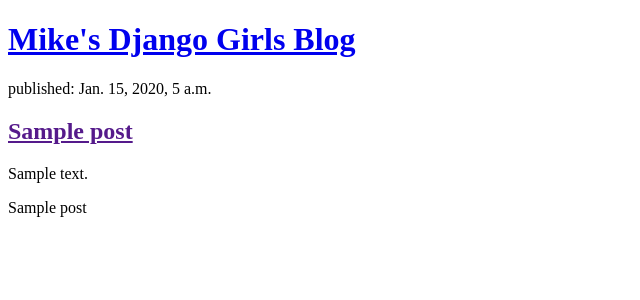
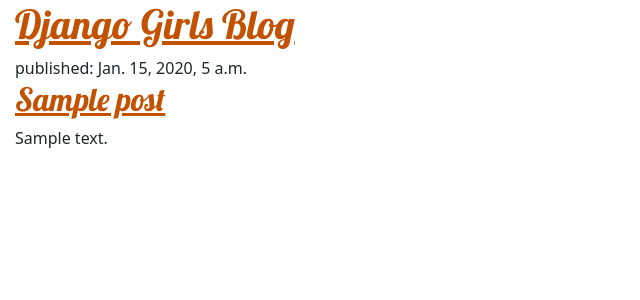
Before and after one commit to Aphelious/my_first_blog, a Django app: page / in a window 1280 px wide. Shown: the top 300 px of the page, without its empty margins (0-640 px from the left). Run offline with Django 3.2, Linux system fonts and the light colour scheme; tables that the repository leaves empty hold one stand-in row (values such as "Sample post").

Commit message:
Add blog.css

```diff
--- /dev/null
+++ b/blog/static/css/blog.css
@@ -0,0 +1,8 @@
+
+h1 a, h2 a {
+    color: #C25100;
+    font-family: 'Lobster';
+}
+body {
+    padding-left: 15px;
+}
--- a/blog/templates/blog/post_list.html
+++ b/blog/templates/blog/post_list.html
@@ -1,11 +1,15 @@
+{% load static %}
 <!DOCTYPE html>
 <html>
     <head>
-        <title>Mike's blog</title>
+        <title>Django Girls blog</title>
+        <link rel="stylesheet" href="https://cdn.jsdelivr.net/npm/bootstrap@5.1.3/dist/css/bootstrap.min.css" integrity="sha384-1BmE4kWBq78iYhFldvKuhfTAU6auU8tT94WrHftjDbrCEXSU1oBoqyl2QvZ6jIW3" crossorigin="anonymous">
+        <link href="//fonts.googleapis.com/css?family=Lobster&subset=latin,latin-ext" rel="stylesheet" type="text/css">
+        <link rel="stylesheet" href="{% static 'css/blog.css' %}">
     </head>
     <body>
         <header>
-            <h1><a href="/">Mike's Django Girls Blog</a></h1>
+            <h1><a href="/">Django Girls Blog</a></h1>
         </header>
 
         {% for post in posts %}
@@ -14,8 +18,6 @@
                 <h2><a href="">{{ post.title }}</a></h2>
                 <p>{{ post.text|linebreaksbr }}</p>
             </article>
-            {{ post }} <br>
         {% endfor %}
-
     </body>
 </html>
```
